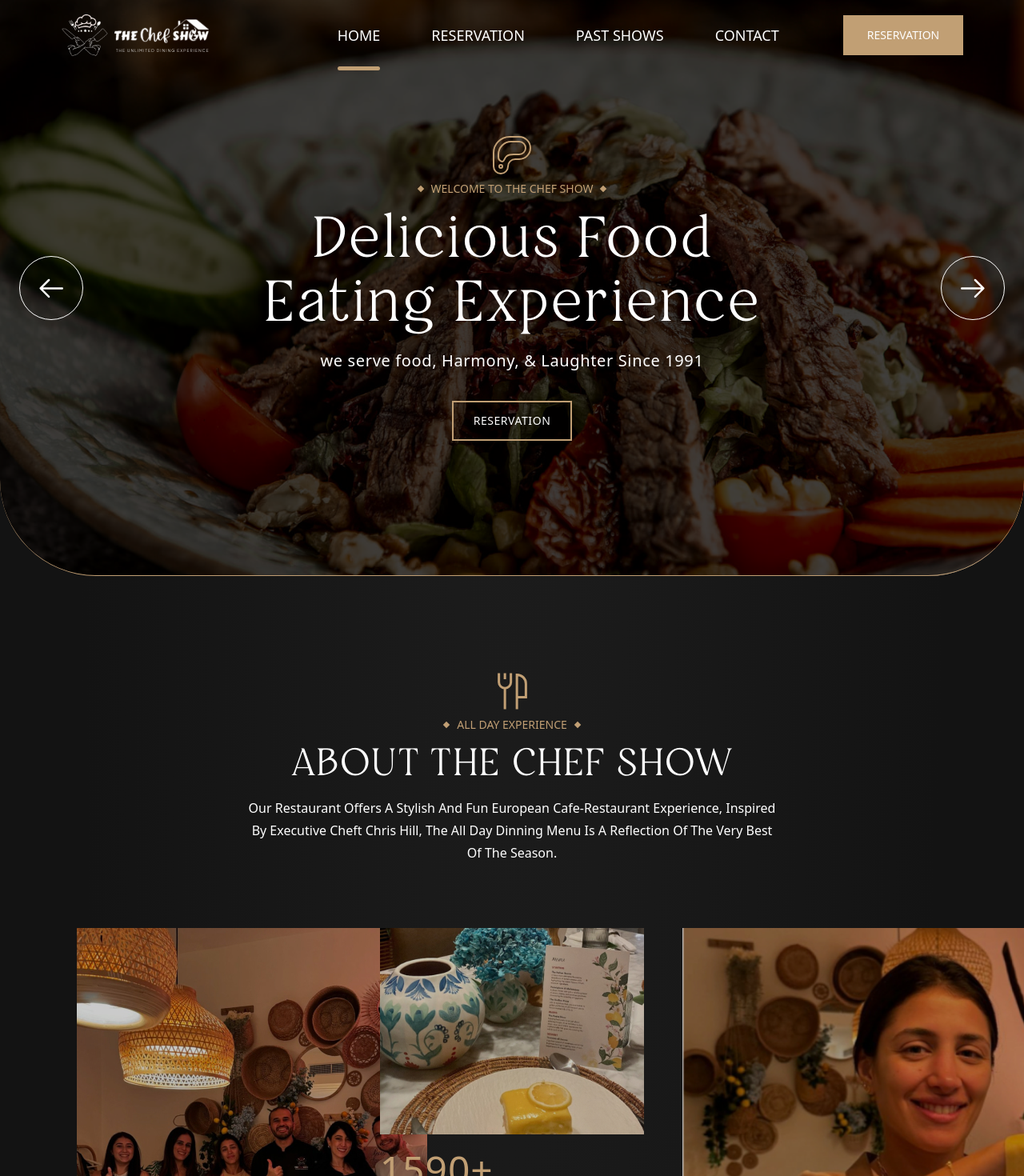
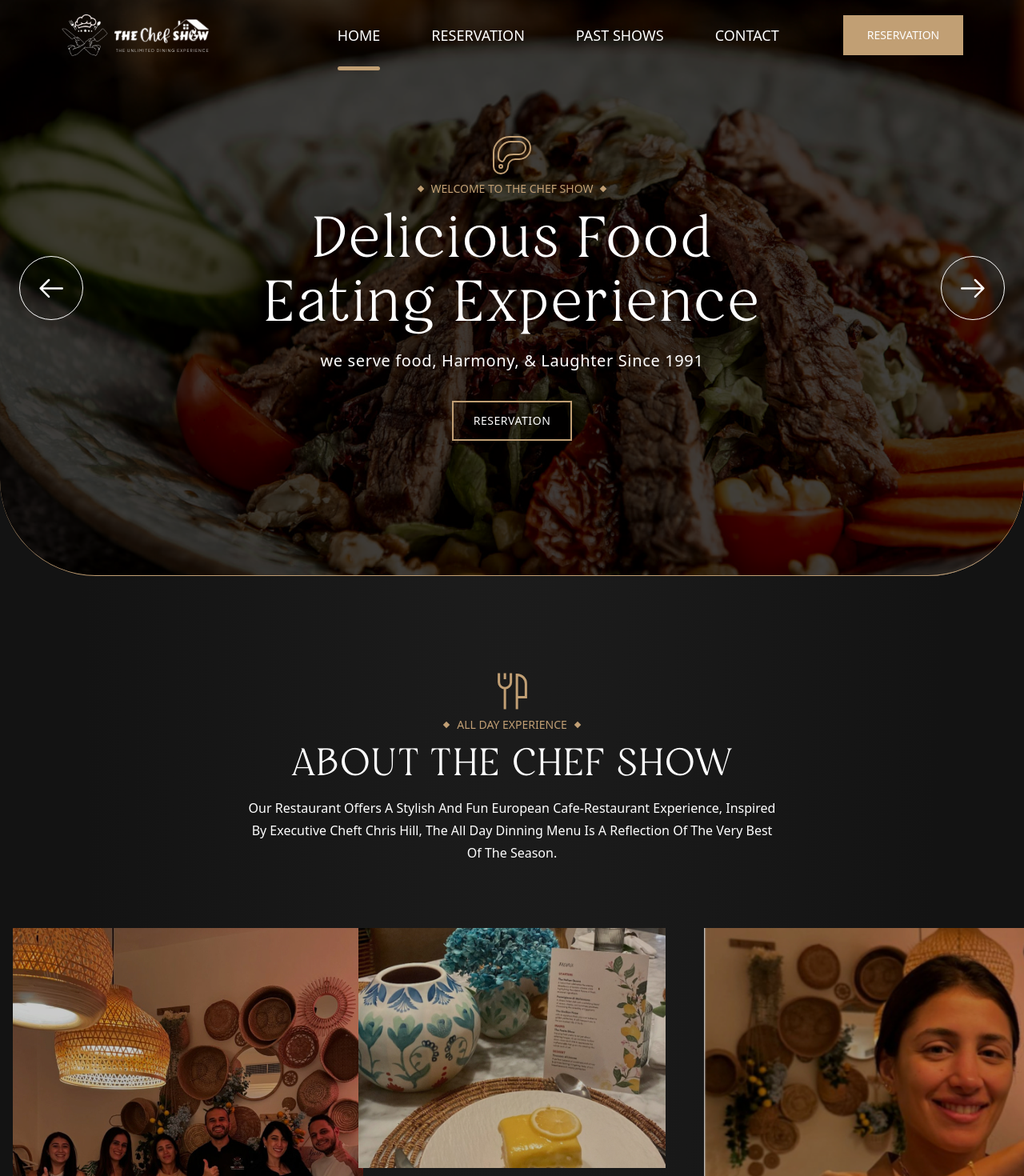
Before and after one commit to Safeya-Yasien/the-chef-show, a React (Vite) app: page / in a window 1280 px wide. Shown: the top 1470 px of the page at 80% size. Built offline with nearby package versions, Linux system fonts and the light colour scheme.

Commit message:
update Home.tsx

```diff
--- a/src/pages/Home.tsx
+++ b/src/pages/Home.tsx
@@ -12,7 +12,7 @@ const Home = () => {
     <div className="overflow-x-hidden">
       {/* hero section */}
       <Hero />
-      <div className="px-[40px] md:px-[80px]">
+      <div className="">
         <About />
         <Experience />
         <SpecialMenu />
```
